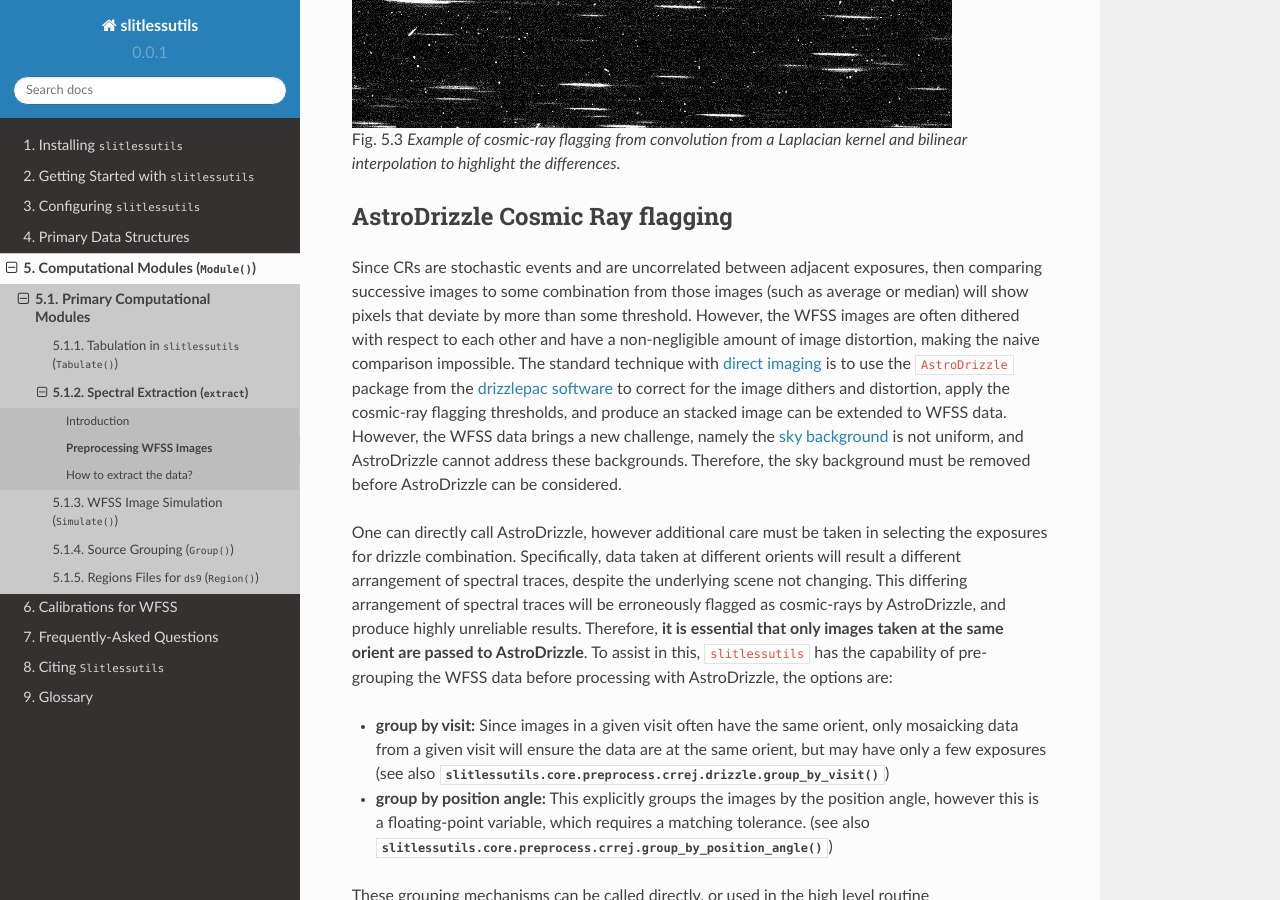
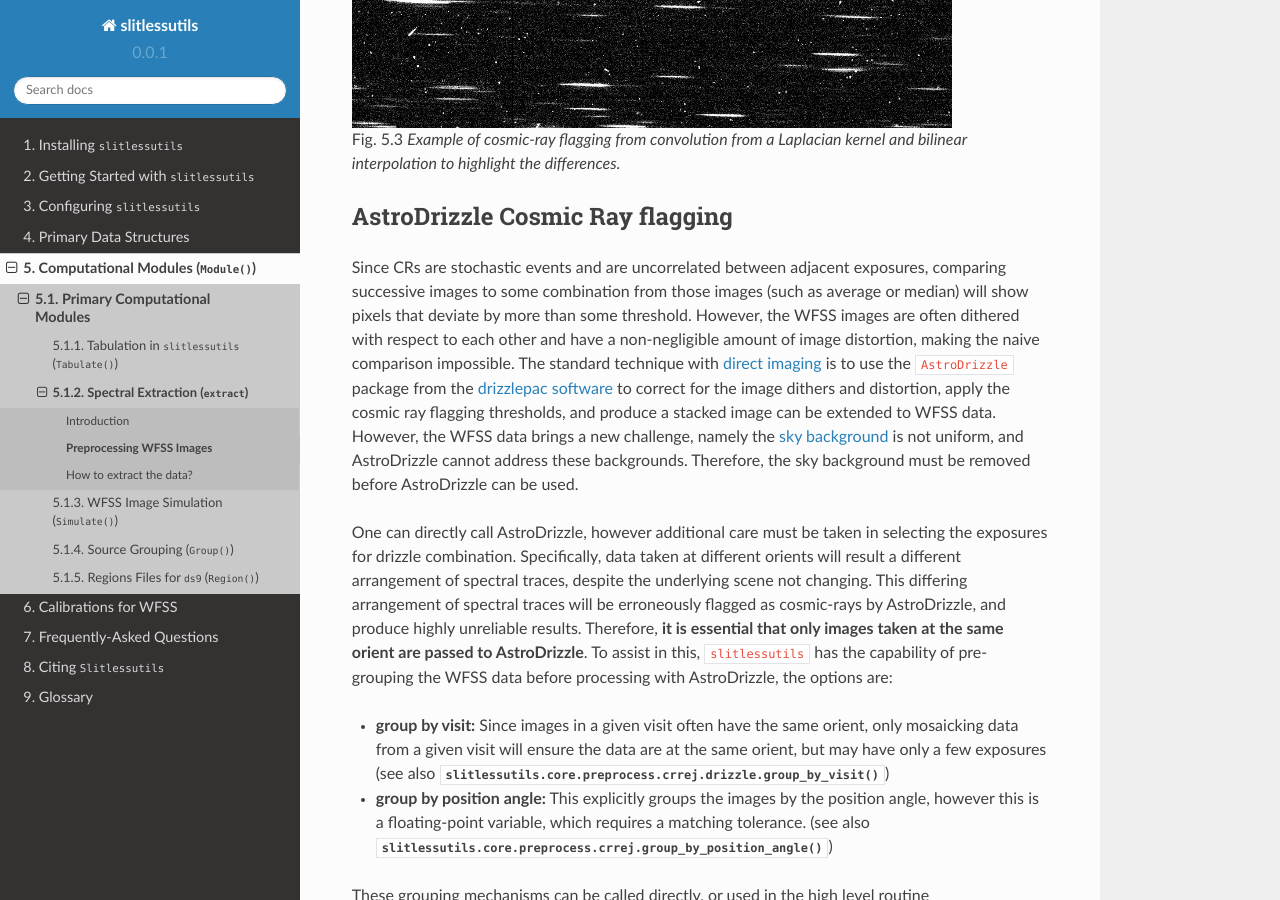
Before and after one commit to spacetelescope/slitlessutils, a Sphinx documentation site: the page built from docs/cosmicrays.rst, in a window 1280 px wide and 900 px high, scrolled down 2258 px. Built offline with Sphinx 7.4.7 and the Read the Docs theme 2.0.0, drawn with Linux system fonts in a browser that asks for light colours; the version number is read from the project's files by our own code.

Commit message:
Update docs/cosmicrays.rst
Co-authored-by: Ricky O'Steen <39831871+rosteen@users.noreply.github.com>

```diff
--- a/docs/cosmicrays.rst
+++ b/docs/cosmicrays.rst
@@ -92,7 +92,7 @@ This will update the file in place, as the flag is set: :code:`inplace=True`.  S
 AstroDrizzle Cosmic Ray flagging
 --------------------------------
 
-Since CRs are stochastic events and are uncorrelated between adjacent exposures, then comparing successive images to some combination from those images (such as average or median) will show pixels that deviate by more than some threshold.  However, the WFSS images are often dithered with respect to each other and have a non-negligible amount of image distortion, making the naive comparison impossible.  The standard technique with :term:`direct imaging` is to use the ``AstroDrizzle`` package from the `drizzlepac software <https://drizzlepac.readthedocs.io/en/latest/>`_ to correct for the image dithers and distortion, apply the cosmic-ray flagging thresholds, and produce an stacked image can be extended to WFSS data.  However, the WFSS data brings a new challenge, namely the :doc:`sky background <background>` is not uniform, and AstroDrizzle cannot address these backgrounds.  Therefore, the sky background must be removed before AstroDrizzle can be considered.
+Since CRs are stochastic events and are uncorrelated between adjacent exposures, comparing successive images to some combination from those images (such as average or median) will show pixels that deviate by more than some threshold.  However, the WFSS images are often dithered with respect to each other and have a non-negligible amount of image distortion, making the naive comparison impossible.  The standard technique with :term:`direct imaging` is to use the ``AstroDrizzle`` package from the `drizzlepac software <https://drizzlepac.readthedocs.io/en/latest/>`_ to correct for the image dithers and distortion, apply the cosmic ray flagging thresholds, and produce a stacked image can be extended to WFSS data.  However, the WFSS data brings a new challenge, namely the :doc:`sky background <background>` is not uniform, and AstroDrizzle cannot address these backgrounds.  Therefore, the sky background must be removed before AstroDrizzle can be used.
 
 One can directly call AstroDrizzle, however additional care must be taken in selecting the exposures for drizzle combination.  Specifically, data taken at different orients will result a different arrangement of spectral traces, despite the underlying scene not changing.  This differing arrangement of spectral traces will be erroneously flagged as cosmic-rays by AstroDrizzle, and produce highly unreliable results.  Therefore, **it is essential that only images taken at the same orient are passed to AstroDrizzle**.  To assist in this, ``slitlessutils`` has the capability of pre-grouping the WFSS data before processing with AstroDrizzle, the options are:
 
```
